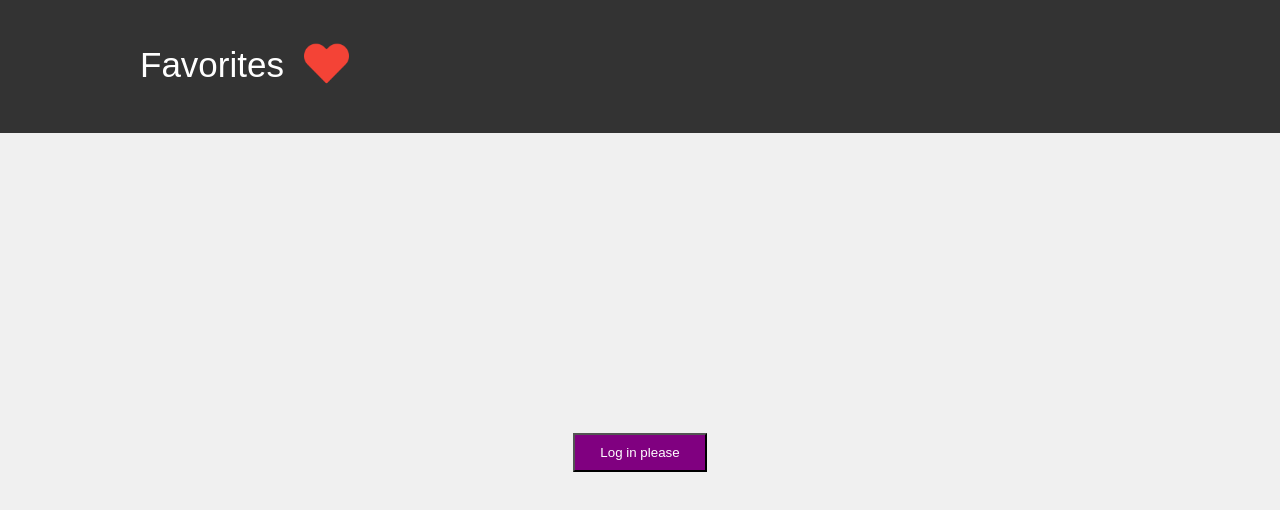
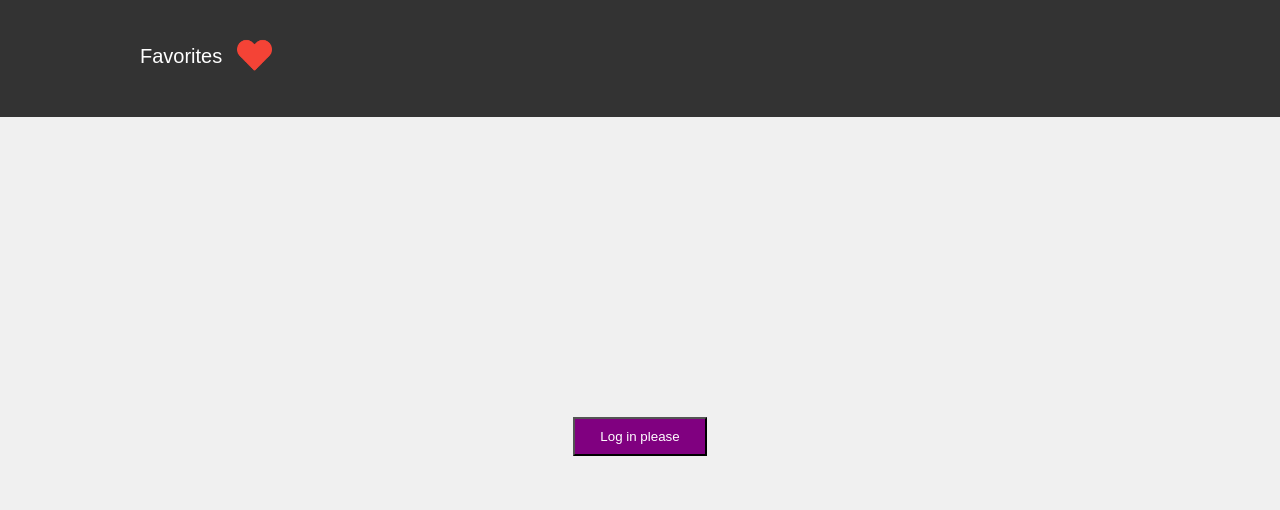
Before and after one commit to ElinStridsberg/ImageSearch, a React (Vite) app in the folder client/: page / in a window 1280 px wide. Shown: the top 510 px of the page. Built offline with nearby package versions, Linux system fonts and the light colour scheme.

Commit message:
fixed the header

```diff
--- a/client/src/index.scss
+++ b/client/src/index.scss
@@ -36,8 +36,31 @@ nav{
   margin-right: 40px;
   margin-left: 120px;
   margin-top: 5px;
-  font-size: 35px;
+  font-size: 20px;
   color: white;
+}
+
+.favoritesImg{
+  height: 35px;
+  margin-top:-8px;
+  margin-left: 15px;
+}
+
+.WelcomeTxt{
+  position: absolute;
+  top: 50px;
+  right: 170px;
+  font-size: 20px;
+  color: white;
+}
+
+.logoutBtn{
+  width: 120px;
+  position: absolute;
+  top: -255px;
+  right: 30px;
+  align-items: center;
+  padding: 6px;
 }
 //
 // .Login{
@@ -67,11 +90,7 @@ nav{
 //   margin: 20px;
 // }
 
-.favoritesImg{
-  height: 45px;
-  margin-top:-5px;
-  margin-left: 20px;
-}
+
 
 
 // .WelcomeTxt {
```
